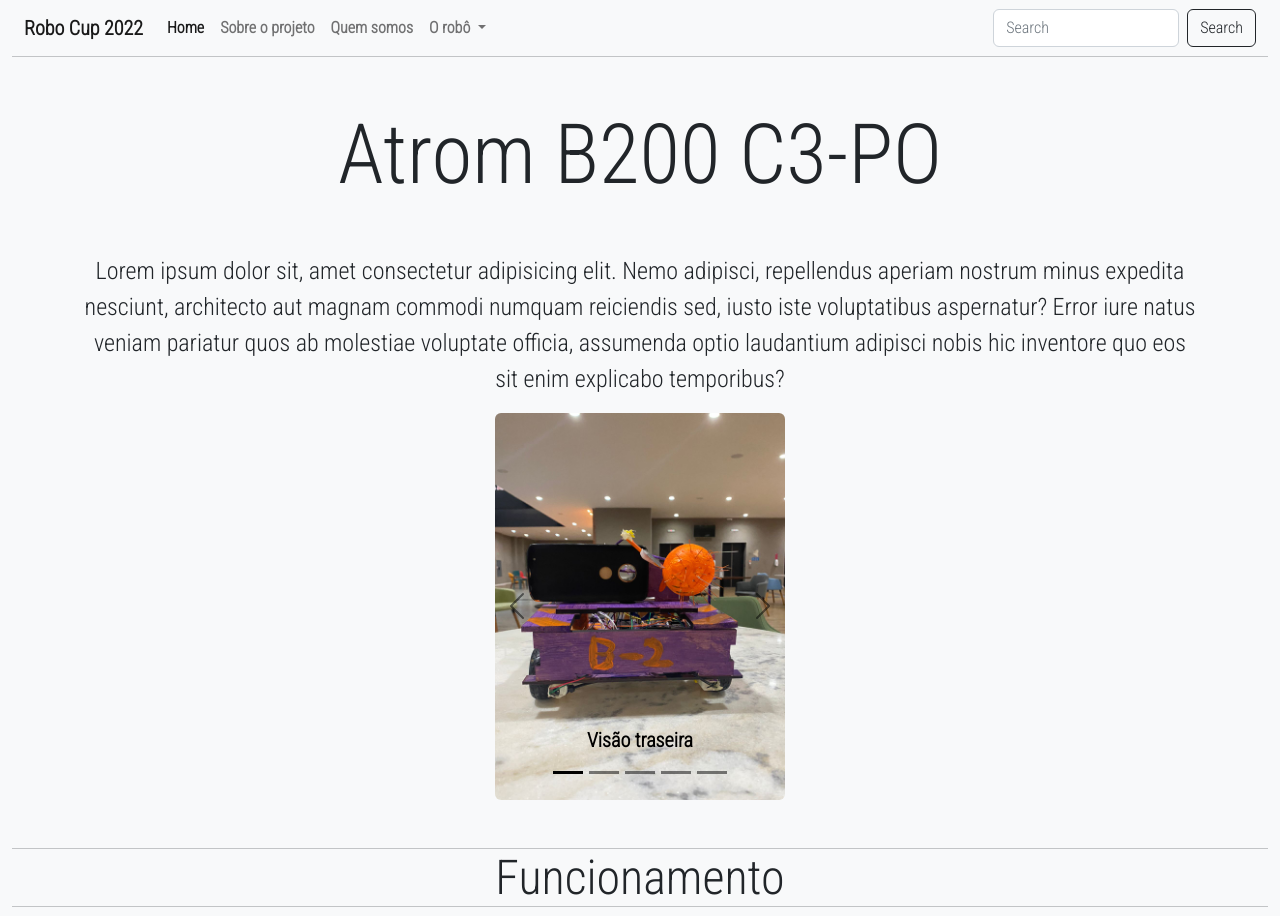
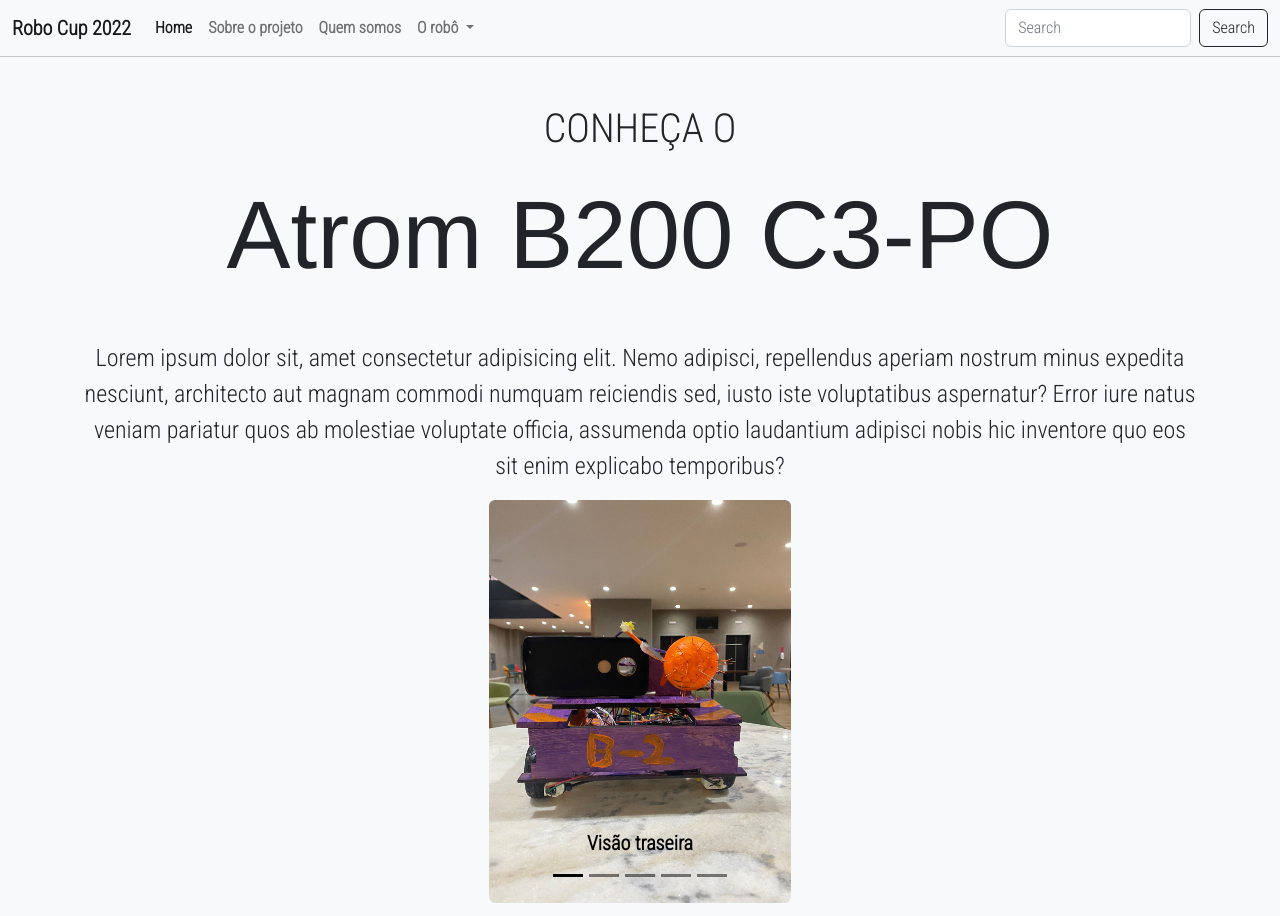
Before and after one commit to morodlucas/Site-robocup-atrom, a plain HTML site: page index.html in a window 1280 px wide. Shown: the top 916 px of the page. Drawn offline with nearby package versions, Linux system fonts and the light colour scheme.

Commit message:
update index css

```diff
--- a/css/style.css
+++ b/css/style.css
@@ -3,8 +3,9 @@ body{
 }
 
 .main-title-text{
-    font-size: 520%;
+    font-size: 600%;
     transition: .3s;
+    font-family:'Franklin Gothic Medium', 'Arial Narrow', Arial, sans-serif;
 }
 
 .main-title-text:hover{
@@ -14,3 +15,7 @@ body{
 .title-text{
     font-size: 3rem;
 }
+
+.bg-color-1{
+    color: #F8F9FA;
+}
--- a/index.html
+++ b/index.html
@@ -13,7 +13,7 @@
     <link href="https://fonts.googleapis.com/css2?family=Roboto+Condensed:wght@300&display=swap" rel="stylesheet">
 </head>
 
-<body class="bg-light container-fluid">
+<body class="bg-light">
 
 
 
@@ -62,14 +62,21 @@
 
 
     <div class="container">
-        <h1 class="text-center my-5 main-title-text">Atrom B200 C3-PO</h1>
+        <h1 class="text-center mt-5 mb-4">CONHEÇA O </h1>
+        <h1 class="text-center mb-5 main-title-text">Atrom B200 C3-PO</h1>
+
+
+
         <p class="fs-4 text-center">Lorem ipsum dolor sit, amet consectetur adipisicing elit. Nemo adipisci, repellendus
             aperiam nostrum minus expedita nesciunt, architecto aut magnam commodi numquam reiciendis sed, iusto iste
             voluptatibus aspernatur? Error iure natus veniam pariatur quos ab molestiae voluptate officia, assumenda
             optio laudantium adipisci nobis hic inventore quo eos sit enim explicabo temporibus?</p>
     </div>
 
-    <div class="container w-25">
+    <div class="row">
+
+
+        <div class="container col-md-3 col-10">
 
             <div id="carouselExampleDark" class="carousel carousel-dark slide" data-bs-ride="carousel">
                 <div class="carousel-indicators">
@@ -129,13 +136,16 @@
             </div>
 
         </div>
+    </div>
+
+    <div class="bg-color-1 my-3 bg-dark">
 
         <div class="container-fluid">
 
             <div class="row">
 
                 <h1
-                class="text-center my-5 title-text border border-dark border-opacity-25 border-start-0 border-end-0 col-md-12 col-12">
+                    class="text-center py-3 title-text border border-light border-opacity-25 border-start-0 border-end-0">
                     Funcionamento</h1>
 
             </div>
@@ -149,15 +159,19 @@
                 <img src="./images/armas.png" alt="" class="col-md-6">
 
                 <p class="fs-4 col-md-6">Lorem ipsum dolor sit amet consectetur, adipisicing elit. Laboriosam aspernatur
-                odio facilis necessitatibus maiores natus laudantium corporis ipsum recusandae temporibus sint quibusdam
-                nulla dolorem commodi fuga, fugiat veniam. Quaerat iure voluptatum ab id minima fuga numquam doloribus
-                eius. Totam dolores optio tempore exercitationem animi praesentium doloremque eaque quam possimus? Quas.
+                    odio facilis necessitatibus maiores natus laudantium corporis ipsum recusandae temporibus sint
+                    quibusdam
+                    nulla dolorem commodi fuga, fugiat veniam. Quaerat iure voluptatum ab id minima fuga numquam
+                    doloribus
+                    eius. Totam dolores optio tempore exercitationem animi praesentium doloremque eaque quam possimus?
+                    Quas.
                 </p>
 
             </div>
 
         </div>
 
+    </div>
     <div class="container-fluid">
 
         <h1 class="text-center my-5 title-text border border-dark border-opacity-25 border-start-0 border-end-0">
@@ -208,16 +222,22 @@
 
     </div>
 
+    <div class="bg-color-1 my-3 bg-dark">
+
+
         <div class="container-fluid">
 
-        <h1 id="quem-somos" class="text-center my-5 title-text border border-dark border-opacity-25 border-start-0 border-end-0">Quem
+            <h1 id="quem-somos"
+                class="text-center py-3 title-text border border-light border-opacity-25 border-start-0 border-end-0">
+                Quem
                 somos?</h1>
 
         </div>
 
         <div class="container">
 
-        <p class="fs-4 text-center">Lorem ipsum dolor sit, amet consectetur adipisicing elit. Minus esse eaque adipisci
+            <p class="fs-4 text-center">Lorem ipsum dolor sit, amet consectetur adipisicing elit. Minus esse eaque
+                adipisci
                 quo fugiat ullam inventore repudiandae dolorum atque nam.</p>
 
             <div class="row">
@@ -232,6 +252,7 @@
 
         </div>
 
+    </div>
     <script src="https://cdn.jsdelivr.net/npm/bootstrap@5.2.1/dist/js/bootstrap.bundle.min.js"
         integrity="sha384-u1OknCvxWvY5kfmNBILK2hRnQC3Pr17a+RTT6rIHI7NnikvbZlHgTPOOmMi466C8" crossorigin="anonymous">
     </script>
```
Also changed, not shown: images/armas.png. Lines whose indentation alone changed are shown as unchanged.
